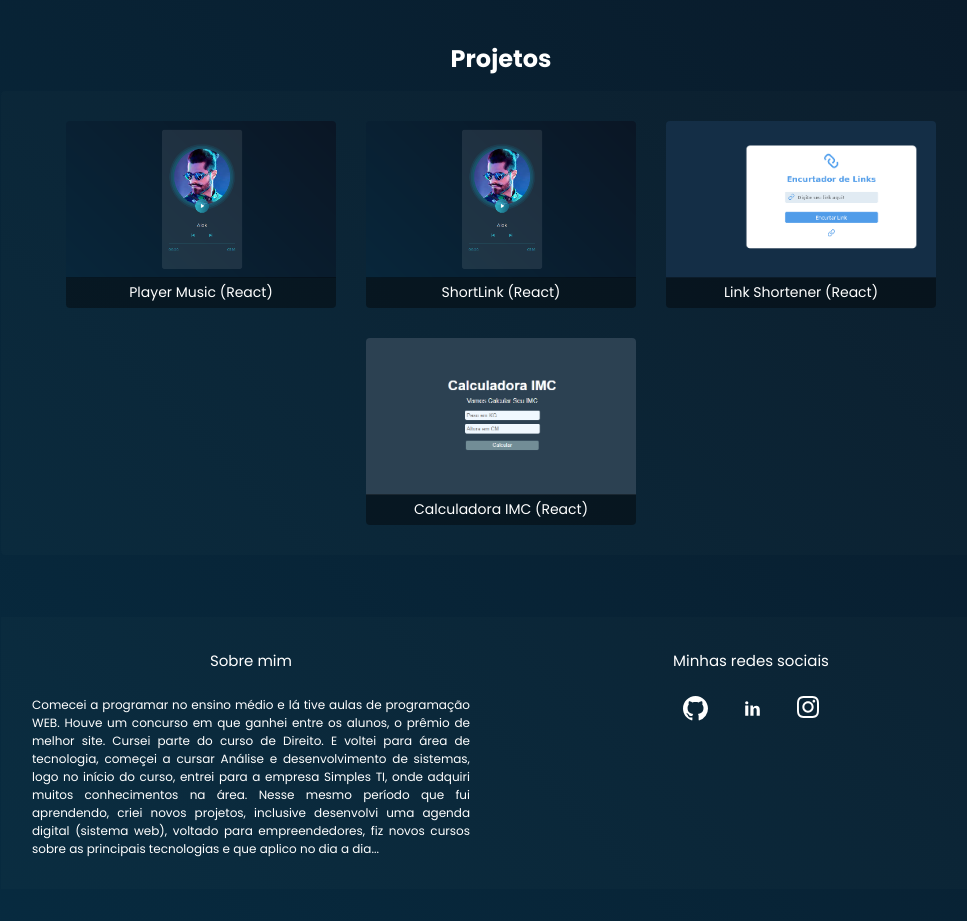
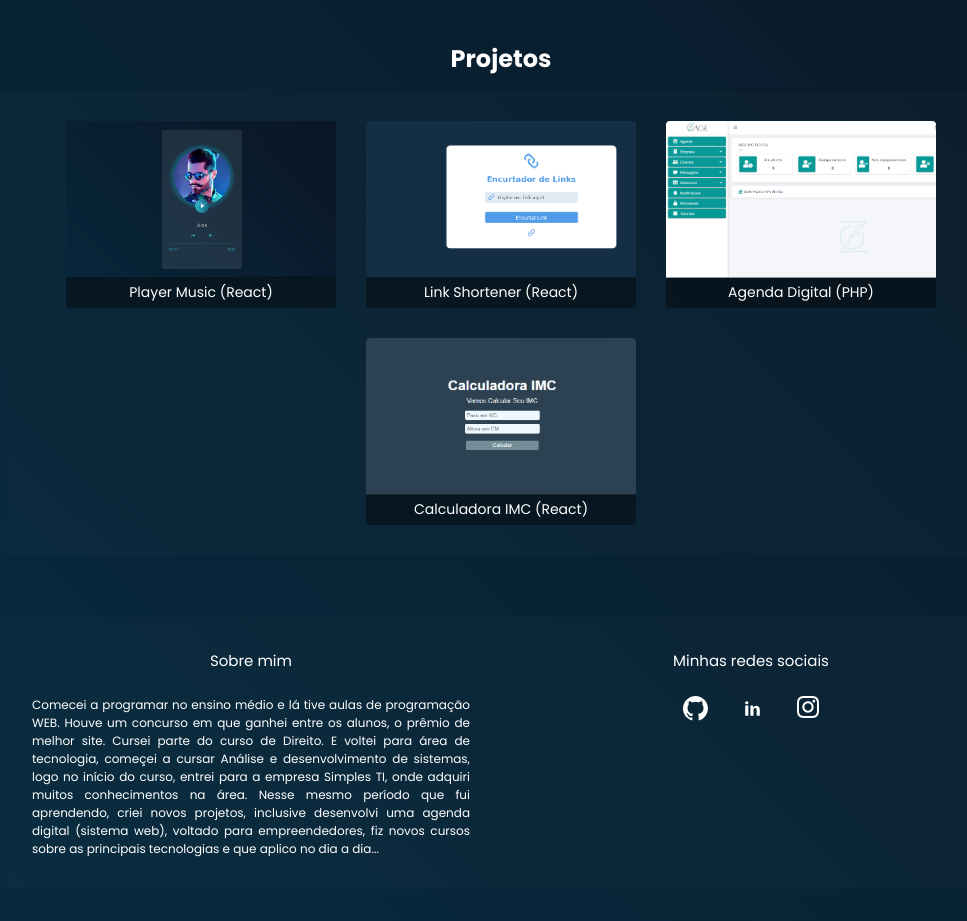
Before and after one commit to cristiandev9/portfolio, a React (Create React App) app: page / in a window 1280 px wide. Shown: the part 1000-1921 px from the top of the page, without its empty margins (139-1106 px from the left). Built offline with nearby package versions, Linux system fonts and the light colour scheme.

Commit message:
att portfolio

```diff
--- a/src/components/Projects/index.jsx
+++ b/src/components/Projects/index.jsx
@@ -13,19 +13,19 @@ export default function Projects (){
         },
         {
             id:2,
-            title:'ShortLink',
-            localImage:'../../img/projects/playermusic.png',
+            title:'Link Shortener',
+            localImage:'../../img/projects/link.png',
             github:'',
             url:'',
             language:'React'
         },
         {
             id:3,
-            title:'Link Shortener',
-            localImage:'../../img/projects/link.png',
+            title:'Agenda Digital',
+            localImage:'../../img/projects/zage.png',
             github:'',
             url:'',
-            language:'React'
+            language:'PHP'
         },
         {
             id:4,
```
